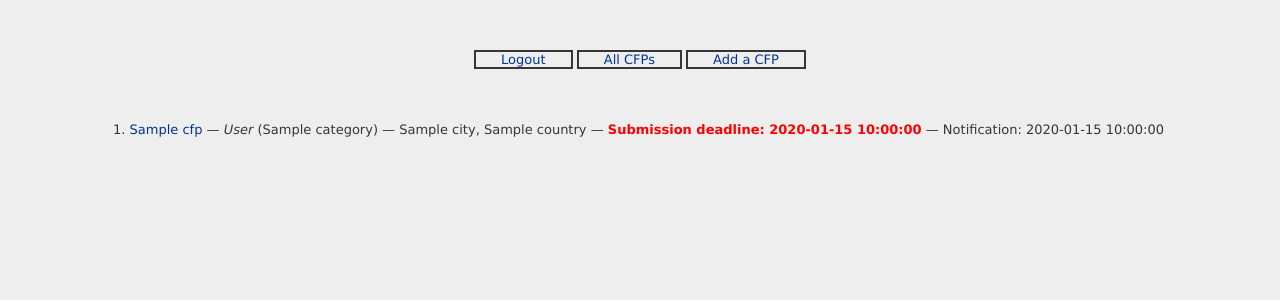
After one commit to CaptainPatate/ascfpmfsrt, a Python web app: template templates/minimal.html in a window 1280 px wide. The commit adds this page. Shown: the top 300 px of the page. Run offline with Jinja, Linux system fonts and the light colour scheme; the template is opened without the code that fills it: most values are stand-ins (such as "Sample title", 1, 10 or a date in 2020).

Commit message:
Use a minimal template to display the CFP list.

```diff
--- a/main.py
+++ b/main.py
@@ -42,7 +42,7 @@ class CfpView(webapp.RequestHandler):
 
         cfps = cfps.fetch(limit=50)
 
-        html = os.path.join(os.path.dirname(__file__), 'templates/index.html')
+        html = os.path.join(os.path.dirname(__file__), 'templates/minimal.html')
         self.response.out.write(template.render(html, {'logout_url': users.create_logout_url("/"),
                                                        'nombre':len(cfps),'cfps':cfps}))
 
--- a/static/style.css
+++ b/static/style.css
@@ -1,12 +1,17 @@
 body {
     background-color: #EEEEEE;
     color: #363636;
-    margin-left: 20%;
-    margin-right: 20%;
+    margin-left: 7%;
+    margin-right: 7%;
     margin-top: 50px;
     font-family: Verdana, Geneva, Arial, sans-serif;
     font-size: small;
     line-height: 150%;
+}
+
+.deadline {
+    color: red;
+    font-weight: bold;
 }
 
 h1 {
@@ -28,16 +33,6 @@ div.warning {
     background-color: #fee;
     margin-bottom: 1em;
     padding: 1em;
-}
-
-ul.cfp {
-    list-style: none;
-    border: solid;
-    border-width: 1px;
-}
-
-body>ul:nth-child(even) {
-    background-color:#C7C7C7;
 }
 
 a {
--- /dev/null
+++ b/templates/minimal.html
@@ -0,0 +1,38 @@
+<?xml version="1.0" encoding="UTF-8"?>
+<!DOCTYPE html PUBLIC "-//W3C//DTD XHTML 1.1//EN"
+           "http://www.w3.org/TR/xhtml11/DTD/xhtml11.dtd">
+<html xmlns="http://www.w3.org/1999/xhtml" xml:lang="en">
+  <head>
+    <meta name="robots" content="noarchive"/>
+    <link rel="stylesheet" href="/static/style.css" type="text/css" media="screen"/>
+    <title>A Simple CFP manager For Small Researcher Team</title>
+  </head>
+
+  <body>
+    <ul id="navigation">
+      {% if logout_url %}
+      <li><a href="{{ logout_url|escape }}">Logout</a></li>
+      {% endif %}
+      <li><a href="/">All CFPs</a></li>
+      <li><a href="/addcfp/">Add a CFP</a></li>
+    </ul>
+
+    <ol>
+    {% for cfp in cfps %}
+      <li>
+	<a href="{{ cfp.website }}">{{ cfp.name }}</a> &mdash;
+	<em>{{ cfp.fullname }}</em> ({{ cfp.category }}) &mdash;
+	{{ cfp.city }},	{{ cfp.country }} &mdash;
+	<span class="deadline">Submission deadline: {{ cfp.submission_deadline }}</span> &mdash;
+	Notification: {{ cfp.notification_date }}
+	{% if cfp.sumbitters %} &mdash; [
+	{% for people in cfp.submitters %}
+	  {{ people.nickname }}
+	      {{ people.nickname }}
+	  {% endfor %}
+	] {% endif %}
+      </li>
+    {% endfor %}
+    </ol>
+  </body>
+</html>
```
Also changed, not shown: templates/index.html (deleted, +0 -52 lines).
